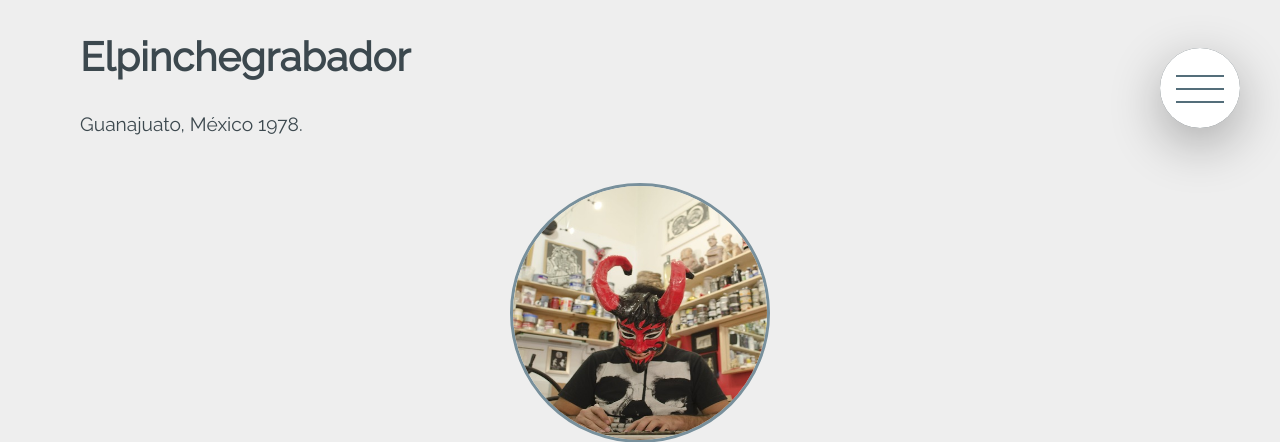
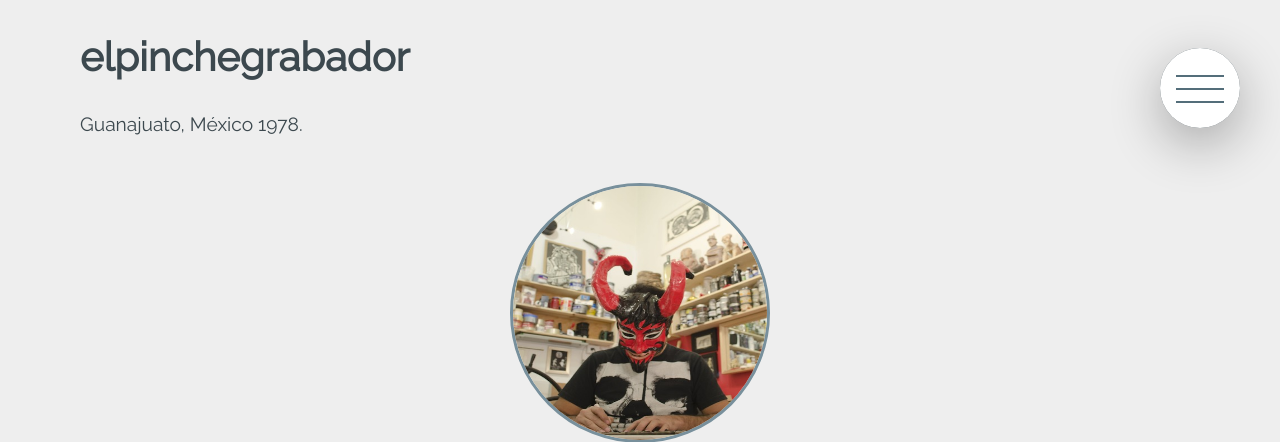
Before and after one commit to CristoferNava/grabador, a Django app: page /about/ in a window 1280 px wide. Shown: the top 442 px of the page. Run offline with Django 3.2, Linux system fonts and the light colour scheme.

Commit message:
La pinche E

```diff
--- a/core/templates/core/about.html
+++ b/core/templates/core/about.html
@@ -40,7 +40,7 @@
             </div>
 
     <div class="about BananaEffect-3" id="me">
-        <h2 class="about__author">Elpinchegrabador</h2>
+        <h2 class="about__author">elpinchegrabador</h2>
         <h5 class="about__birth">Guanajuato, México 1978.</h5>
 
         <div class="about__image">
```
